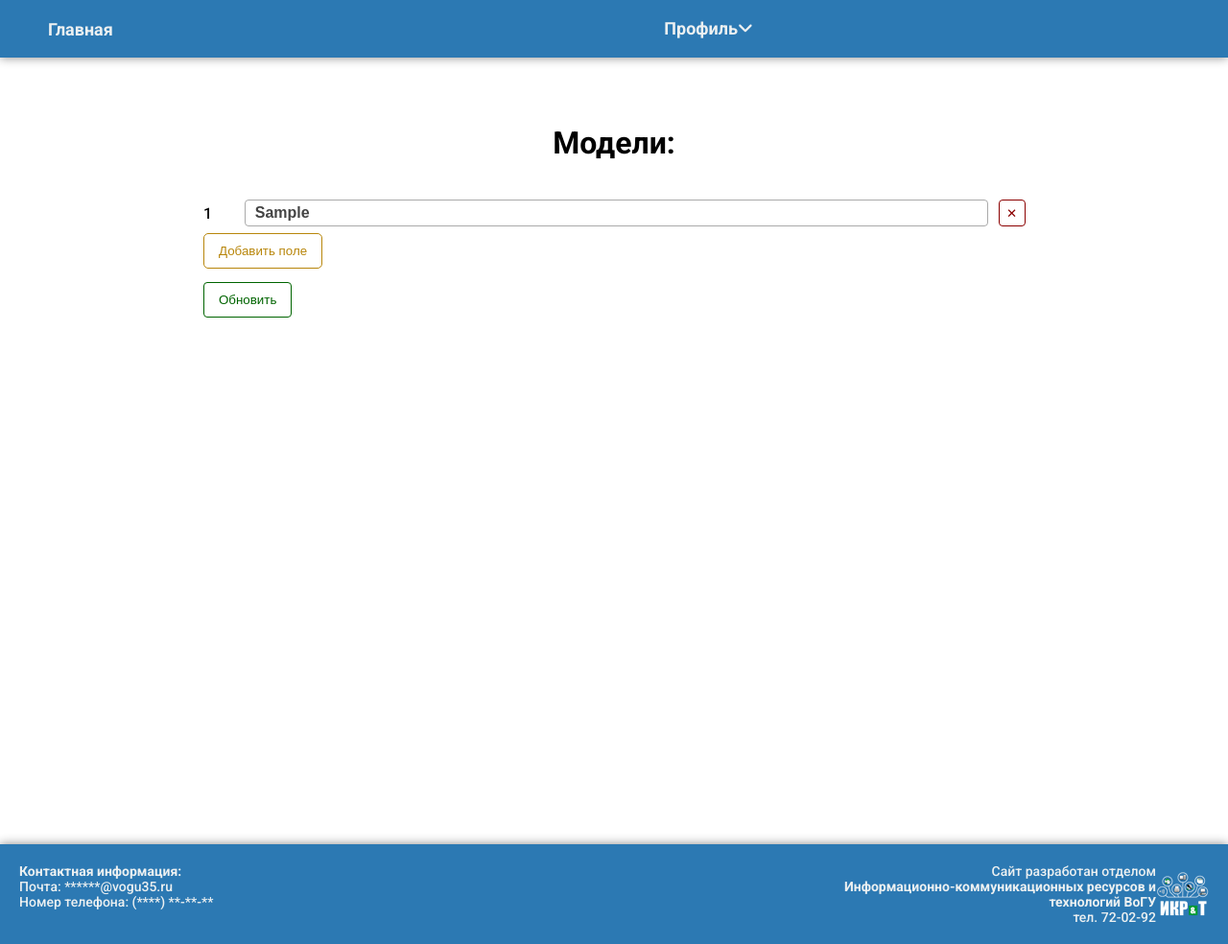
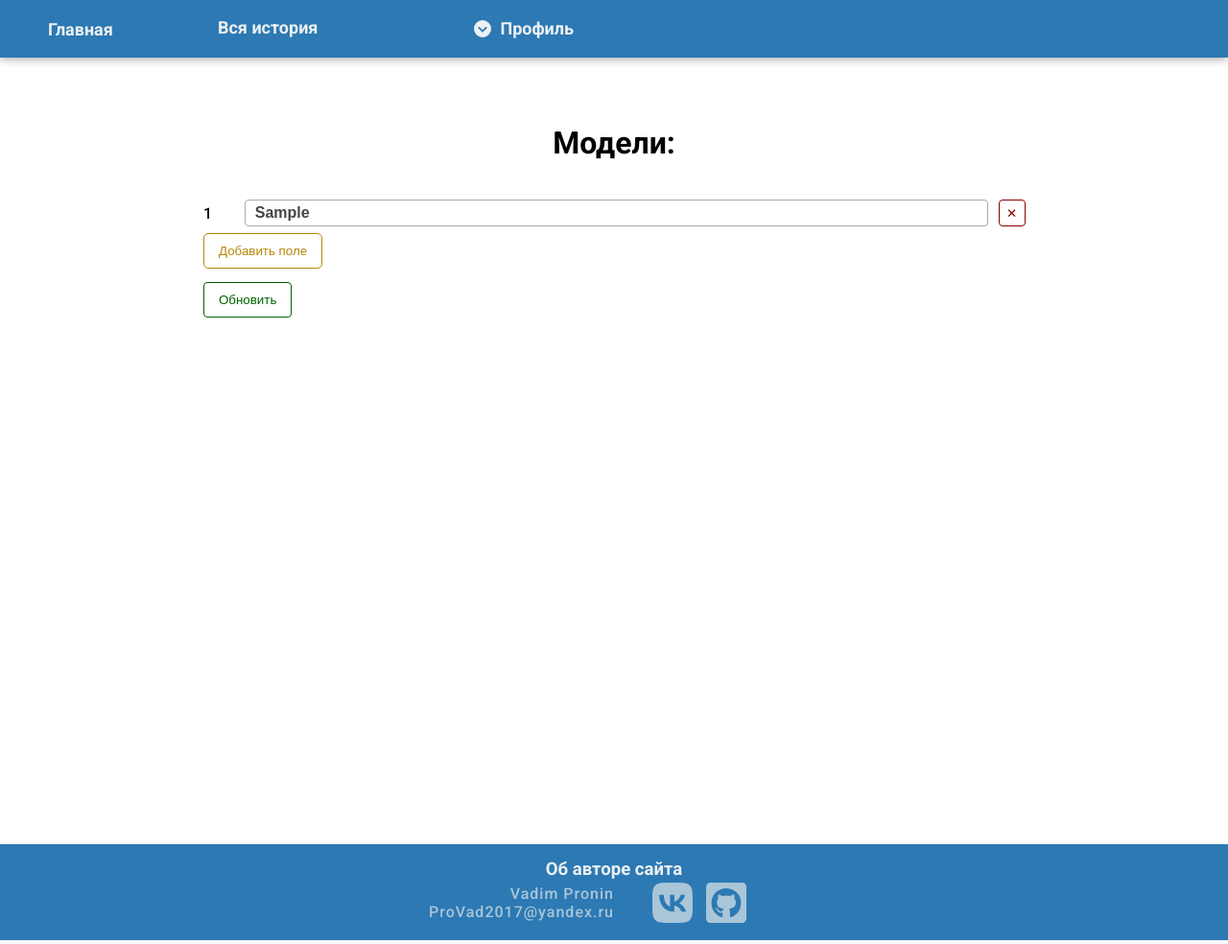
Before and after one commit to DzeinX/black-printer, a Flask app: template templates/Cartridge_urls/AddModels.html in a window 1280 px wide. Shown: the whole page at 96% size. Run offline with Flask 2, Linux system fonts and the light colour scheme; tables that the repository leaves empty hold one stand-in row (values such as "Sample post"); the template is opened without the code that fills it: values that come from a table or form of the project are taken from there, most other values are stand-ins (such as "Sample title", 1, 10 or a date in 2020); parts of the project's set-up code (start-up, migrations or seed data) failed here and were passed over; some libraries are stand-ins or nearby versions; some web fonts are replaced.

Commit message:
Изменение шапки и подвала

```diff
--- a/static/css/Base.css
+++ b/static/css/Base.css
@@ -2,6 +2,7 @@
     padding: 0;
     margin: 0;
     box-sizing: border-box;
+    list-style: none;
 }
 
 .all_page {
@@ -58,8 +59,12 @@ body a {
     color: #a5b1c2;
 }
 
-.nav-link i {
-    margin-left: 10px;
+#main-page::after {
+    content: "Главная";
+}
+
+.nav-link .svg-inline--fa {
+    margin-right: 0.5em;
 }
 
 .main-item {
@@ -67,16 +72,12 @@ body a {
     z-index: 101;
 }
 
-.navigation ul .side > li {
-    margin-left: 20px;
-}
-
 .navigation ul {
     display: flex;
     justify-content: space-around;
     align-items: center;
     width: 100%;
-    height: 60px;
+    height: 100%;
 }
 
 .navigation ul .main {
@@ -91,11 +92,14 @@ body a {
 
 a .label {
     line-height: 24px;
+    width: auto;
 }
 
 .navigation ul .side {
-    display: flex;
-    justify-content: space-around;
+    display: grid;
+    gap: 20px;
+    grid-template-rows: repeat(1, 1fr);
+    grid-template-columns: auto auto auto auto auto auto;
     width: 85%;
 }
 
--- /dev/null
+++ b/static/css/footer.css
@@ -0,0 +1,70 @@
+:root {
+    --color-footer-main: #2C79B3;
+    --color-footer-text: rgba(223, 230, 233,1.0);
+
+    --transition-main: 0.2s;
+}
+
+footer {
+    display: flex;
+    justify-content: space-around;
+    align-items: center;
+    background: var(--color-footer-main);
+    padding: 20px 0;
+    height: 100px;
+}
+.footer__left {
+    width: 40%;
+}
+.footer__right {
+    width: 40%;
+}
+.footer__right .title {
+    text-align: center;
+    font-size: 1.4em;
+    color: #ecf0f1;
+}
+.footer__right .auther {
+    display: flex;
+    justify-content: space-between;
+    align-items: center;
+}
+.auther .about-auther {
+    width: 50%;
+    color: var(--color-footer-text);
+}
+.auther .about-auther .auther__mail a {
+    color: var(--color-footer-text);
+    opacity: 0.7;
+    transition: var(--transition-main);
+}
+.auther__full-name,
+.auther__mail {
+    height: 50%;
+    letter-spacing: 1px;
+    text-align: right;
+}
+.auther__full-name {
+    opacity: 0.7;
+}
+.auther__mail a {
+    text-decoration: none;
+}
+.auther .about-auther .auther__mail a:hover {
+    color: var(--color-footer-text);
+    opacity: 1;
+}
+.auther .auther__social-networks {
+    width: 50%;
+    padding-left: 30px;
+}
+.auther .auther__social-networks svg {
+    font-size: 48px;
+    margin-left: 10px;
+    opacity: 0.7;
+    color: var(--color-footer-text);
+    transition: var(--transition-main);
+}
+.auther .auther__social-networks svg:hover {
+    opacity: 1;
+}
--- /dev/null
+++ b/static/css/media.css
@@ -0,0 +1,25 @@
+@media screen and (max-width: 1200px) {
+    .navigation ul .side {
+        grid-template-rows: repeat(2, 1fr) !important;
+        grid-template-columns: auto auto auto !important;
+    }
+
+    .navigation {
+        height: 120px;
+    }
+
+    #main-page {
+        background-image: url("../images/print-outline.svg");
+        display: block;
+        width: 68px;
+        height: 68px;
+    }
+
+    #main-page::after {
+        content: "";
+    }
+
+    .main_div {
+        margin: 140px auto;
+    }
+}
--- a/templates/Auth_urls/profile.html
+++ b/templates/Auth_urls/profile.html
@@ -62,7 +62,7 @@
 {% endblock %}
 
 {% block body %}
-    <h1>Профиль:</h1>
+    <h1>Профиль {{ current_user.username }}:</h1>
     <div class="align-center">
         <form method="POST">
             <div class="form" id="items">
--- a/templates/base.html
+++ b/templates/base.html
@@ -2,13 +2,16 @@
 <html lang="ru">
 <head>
     <link rel="stylesheet" href="{% block CSS %}{% endblock %}">
-    <link rel="icon" type="image/png" href="{{ url_for('static', filename='images/icons8-печать-50.png') }}">
+    <link rel="icon" type="image/png" href="{{ url_for('static', filename='images/print-outline.svg') }}">
 
     {# Base CSS loads #}
     <link rel="stylesheet" href="{{ url_for('static', filename='css/Base.css') }}">
+    <link rel="stylesheet" href="{{ url_for('static', filename='css/media.css') }}">
+    <link rel="stylesheet" href="{{ url_for('static', filename='css/footer.css') }}">
 
     {#  Link jQuery  #}
     <script src="{{ url_for('static', filename='assets/jQuery/jquery-3.6.4.js') }}"></script>
+
 
     {#  Link Select2  #}
     <script src="{{ url_for('static', filename='assets/select2-develop/dist/js/select2.js') }}"></script>
@@ -40,17 +43,21 @@
         <ul>
             <div class="main">
                 <li class="navigation-item main-item">
-                    <a href="/" class="nav-link">Главная</a>
+                    <a href="/" class="nav-link" id="main-page"></a>
                 </li>
             </div>
-            <div class="side">
+            <div class="side" {% if not current_user.is_boss %}style="grid-template-columns: auto auto auto auto auto;"{% endif %}>
                 {% if current_user.is_authenticated %}
                     <li class="nav-item">
-                        <a href="/printers" class="nav-link">
+                        <a href="#" class="nav-link">
+                            <i class="fa-solid fa-circle-chevron-down"></i>
                             <div class="label">Принтеры</div>
-                            <i class="fa-solid fa-angle-down"></i>
                         </a>
                         <ul class="submenu">
+                            <li class="nav-item">
+                                <a href="/printers" class="nav-link">Принтеры</a>
+                                <hr style="margin-top: 10px; border-color: #2e86de">
+                            </li>
                             <li class="nav-item">
                                 <a href="/brought_a_printer" class="nav-link">Принесённые принтеры</a>
                                 <hr style="margin-top: 10px; border-color: #2e86de">
@@ -73,11 +80,15 @@
                         </ul>
                     </li>
                     <li class="nav-item">
-                        <a href="/cartridges" class="nav-link">
+                        <a href="#" class="nav-link">
+                            <i class="fa-solid fa-circle-chevron-down"></i>
                             <div class="label">Картриджи</div>
-                            <i class="fa-solid fa-angle-down"></i>
                         </a>
                         <ul class="submenu">
+                            <li class="nav-item">
+                                <a href="/cartridges" class="nav-link">Картриджи</a>
+                                <hr style="margin-top: 10px; border-color: #2e86de">
+                            </li>
                             <li class="nav-item">
                                 <a href="/brought_a_cartridge" class="nav-link">Принесённые картриджи</a>
                                 <hr style="margin-top: 10px; border-color: #2e86de">
@@ -100,11 +111,16 @@
                         </ul>
                     </li>
                     <li class="nav-item">
-                        <a class="nav-link">
+                        {% if current_user.is_boss %}
+                            <a href="#" class="nav-link">
+                                <i class="fa-solid fa-circle-chevron-down"></i>
                                 <div class="label">Администрирование</div>
-                            <i class="fa-solid fa-angle-down"></i>
                             </a>
                             <ul class="submenu">
+                                <li class="nav-item">
+                                    <a href="#" class="nav-link">Администрирование</a>
+                                    <hr style="margin-top: 10px; border-color: #2e86de">
+                                </li>
                                 <li class="nav-item">
                                     <a href="/add_models" class="nav-link">Модели</a>
                                     {% if current_user.is_boss %}
@@ -113,7 +129,7 @@
                                 </li>
                                 {% if current_user.is_boss %}
                                     <li class="nav-item">
-                                    <a href="/add_works_cartridges" class="nav-link">Тип работ картриждей</a>
+                                        <a href="/add_works_cartridges" class="nav-link">Тип работ картриджей</a>
                                         <hr style="margin-top: 10px; border-color: #2e86de">
                                     </li>
                                     <li class="nav-item">
@@ -129,28 +145,49 @@
                                     </li>
                                 {% endif %}
                             </ul>
+                        {% else %}
+                            <a href="/add_models" class="nav-link">Модели</a>
+                        {% endif %}
                     </li>
+                {% endif %}
                 <li class="nav-item">
                     <a href="/all_history" class="nav-link">Вся история</a>
                 </li>
                 {% if current_user.is_boss %}
                     <li class="nav-item">
+                        <a href="#" class="nav-link">
+                            <i class="fa-solid fa-circle-chevron-down"></i>
+                            <div class="label">Экономика</div>
+                        </a>
+                        <ul class="submenu">
+                            <li class="nav-item">
+                                <a href="#" class="nav-link">Экономика</a>
+                                <hr style="margin-top: 10px; border-color: #2e86de">
+                            </li>
+                            <li class="nav-item">
                                 <a href="/progress_report" class="nav-link">Отчёт</a>
+                                <hr style="margin-top: 10px; border-color: #2e86de">
                             </li>
                             <li class="nav-item">
                                 <a href="/list_of_completed_works" class="nav-link">Выполненные работы</a>
+                                <hr style="margin-top: 10px; border-color: #2e86de">
                             </li>
                             <li class="nav-item">
                                 <a href="/active_contract" class="nav-link">Активный договор</a>
                             </li>
-                    {% endif %}
+                        </ul>
+                    </li>
                 {% endif %}
                 <li class="nav-item">
                     <a href="{{ url_for('auth_urls.profile') }}" class="nav-link">
+                        <i class="fa-solid fa-circle-chevron-down"></i>
                         <div class="label">Профиль</div>
-                        <i class="fa-solid fa-angle-down"></i>
                     </a>
                     <ul class="submenu">
+                        <li class="nav-item">
+                                <a href="{{ url_for('auth_urls.profile') }}" class="nav-link">Профиль</a>
+                                <hr style="margin-top: 10px; border-color: #2e86de">
+                            </li>
                         {% if current_user.is_authenticated %}
                             <li class="nav-item">
                                 <a href="/logout" class="nav-link">Выход</a>
@@ -173,33 +210,52 @@
 </div>
 
 <footer>
-    <div class="footer-main">
-        <div class="footer">
-            <div class="footer-top">
-                <div class="footer__elements">
-                    <div><strong>Контактная информация:</strong></div>
-                    <div>Почта: ******@vogu35.ru</div>
-                    <div>Номер телефона: (****) **-**-**</div>
+{#    <div class="footer-main">#}
+{#        <div class="footer">#}
+{#            <div class="footer-top">#}
+{#                <div class="footer__elements">#}
+{#                    <div><strong>Контактная информация:</strong></div>#}
+{#                    <div>Почта: ******@vogu35.ru</div>#}
+{#                    <div>Номер телефона: (****) **-**-**</div>#}
+{#                </div>#}
+{#                <div class="footer__elements organization">#}
+{#                    <div class="left">#}
+{#                        <div>#}
+{#                            Сайт разработан отделом<br>#}
+{#                            <strong>Информационно-коммуникационных ресурсов и технологий ВоГУ</strong>#}
+{#                        </div>#}
+{#                        <div>тел. 72-02-92</div>#}
+{#                    </div>#}
+{#                    <div class="right">#}
+{#                        <div class="image">#}
+{#                            <img src="{{ url_for('static', filename='images/ИКР&Т.png') }}" alt="ИКР&Т">#}
+{#                        </div>#}
+{#                    </div>#}
+{#                </div>#}
+{#            </div>#}
+{#            <div class="footer-bottom">#}
+{#                <div class="footer-bottom__element">#}
+{##}
+{#                </div>#}
+{#            </div>#}
+{#        </div>#}
+{#    </div>#}
+    <div class="footer__right">
+        <div class="title">
+            <h5>Об авторе сайта</h5>
         </div>
-                <div class="footer__elements organization">
-                    <div class="left">
-                        <div>
-                            Сайт разработан отделом<br>
-                            <strong>Информационно-коммуникационных ресурсов и технологий ВоГУ</strong>
+        <div class="auther">
+            <div class="about-auther">
+                <div class="auther__full-name">
+                    <i class="fa-regular fa-copyright"></i> Vadim Pronin
                 </div>
-                        <div>тел. 72-02-92</div>
-                    </div>
-                    <div class="right">
-                        <div class="image">
-                            <img src="{{ url_for('static', filename='images/ИКР&Т.png') }}" alt="ИКР&Т">
+                <div class="auther__mail">
+                    <a href="mailto:ProVad2017@yandex.ru">ProVad2017@yandex.ru</a>
                 </div>
             </div>
-                </div>
-            </div>
-            <div class="footer-bottom">
-                <div class="footer-bottom__element">
-
-                </div>
+            <div class="auther__social-networks">
+                <a href="https://vk.com/proninvad" target="_ blank"><i class="fa-brands fa-vk"></i></a>
+                <a href="https://github.com/DzeinX" target="_ blank"><i class="fa-brands fa-square-github"></i></a>
             </div>
         </div>
     </div>
```
Also changed, not shown: other parts of static/css/Base.css (+42 -10 lines), CHANGELOG.md, README.md, static/images/print-outline.svg (added). Lines whose indentation alone changed are shown as unchanged.
